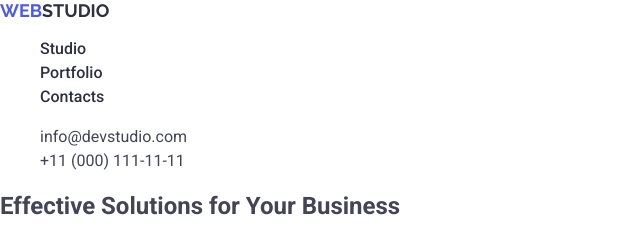
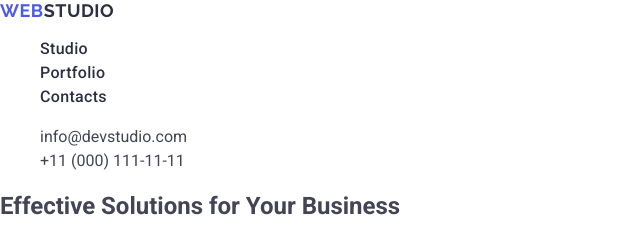
Before and after one commit to boJack83/goit-markup-hw-02, a plain HTML site: page index.html in a window 1280 px wide. Shown: the top 238 px of the page, 0-640 px from the left. Drawn offline with nearby package versions, Linux system fonts and the light colour scheme.

Commit message:
hw-add-header2

```diff
--- a/css/styles.css
+++ b/css/styles.css
@@ -20,6 +20,7 @@ a {
   line-height: 1.17;
   text-transform: uppercase;
   color: #4d5ae5;
+  letter-spacing: 0.03em;
 }
 .header-logo .logo-part {
   color: #2e2f42;
@@ -33,6 +34,7 @@ a {
   font-size: 16px;
   line-height: 1.5;
   color: #2e2f42;
+  letter-spacing: 0.02em;
 }
 .contacts {
   font-style: normal;
@@ -62,4 +64,5 @@ a {
   font-size: 16px;
   line-height: 1.5;
   color: #f4f4fd;
+  letter-spacing: 0.02em;
 }
--- a/index.html
+++ b/index.html
@@ -32,8 +32,8 @@
           <li class="nav-item">
             <a class="nav-link" href="./index.html">Studio</a>
           </li>
-          <li class="nav-item"><a class="nav-link" href="/">Portfolio</a></li>
-          <li class="nav-item"><a class="nav-link" href="/">Contacts</a></li>
+          <li class="nav-item"><a class="nav-link" href="">Portfolio</a></li>
+          <li class="nav-item"><a class="nav-link" href="">Contacts</a></li>
         </ul>
       </nav>
       <address class="contacts">
```
